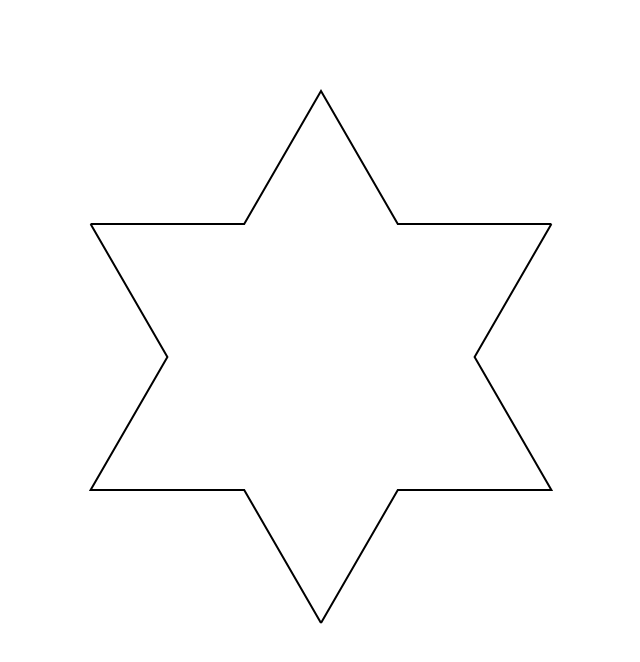
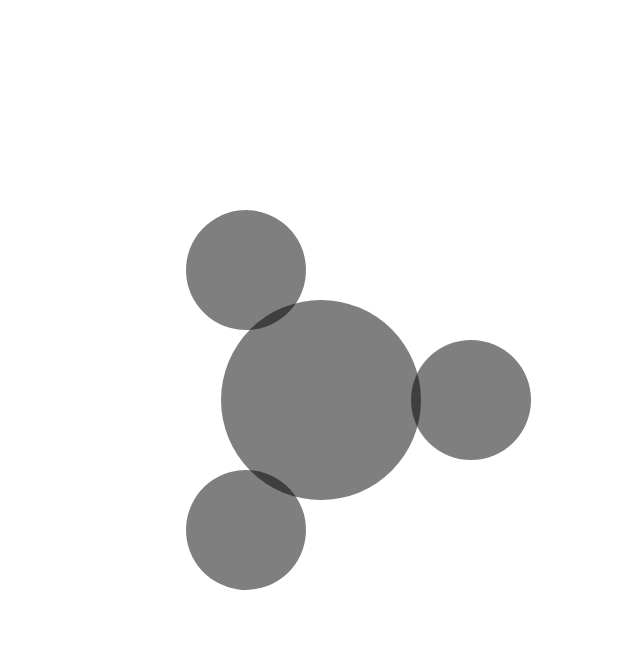
Before and after one commit to growlybear/chaos, a plain HTML site: page index.htm in a window 1280 px wide. Shown: the whole page, without its empty margins (319-959 px from the left). Drawn offline with Linux system fonts and the light colour scheme.

Commit message:
simple shape fractal

```diff
--- a/index.htm
+++ b/index.htm
@@ -37,7 +37,8 @@
         <!-- <script src="js/main.js"></script> -->
         <!-- <script src="js/1-sierpinski-triangle.js"></script> -->
         <!-- <script src="js/2-koch-curve.js"></script> -->
-        <script src="js/2.1-koch-snowflake.js"></script>
+        <!-- <script src="js/2.1-koch-snowflake.js"></script> -->
+        <script src="js/3-custom.js"></script>
 
     </body>
 </html>
--- /dev/null
+++ b/js/3-custom.js
@@ -0,0 +1,83 @@
+/*global chaos */
+
+(function () {
+    'use strict';
+
+    var maxDepth = 0,
+        numShapes = 3,
+        angles = [
+            0,              // 0 degrees
+            Math.PI * 2/3,  // 120 degrees
+            Math.PI * 4/3   // 240 degrees
+        ],
+        size = 0,
+        dist = 0,
+        scaleFactor = 0.6;
+
+    function init() {
+
+        chaos.init();
+
+        size = chaos.height / 8;
+        dist = size * 1.5;
+
+        draw();
+
+        document.body.addEventListener('keyup', function (ev) {
+            switch (ev.keyCode) {
+            case 32:    // space bar
+                maxDepth++;
+                if (maxDepth < 10) {
+                    draw();
+                }
+                break;
+            case 80:    // p key
+                chaos.popImage();
+                break;
+            default:
+                break;
+            }
+        });
+    }
+
+    function draw() {
+        chaos.clear();
+        chaos.context.save();
+        chaos.context.translate(
+            chaos.width * 0.5,
+            chaos.height * 0.5
+        );
+
+        drawShape();
+        iterate(maxDepth);
+        chaos.context.restore();
+    }
+
+    function iterate(depth) {
+        var i;
+        for (i = 0; i < numShapes; i++) {
+            chaos.context.save();
+            chaos.context.rotate(angles[i]);
+            chaos.context.translate(dist, 0);
+            chaos.context.scale(scaleFactor, scaleFactor);
+
+            drawShape();
+
+            if (depth > 0) {
+                iterate(depth - 1);
+            }
+
+            chaos.context.restore();
+        }
+    }
+
+    function drawShape() {
+        chaos.context.fillStyle = 'rgba(0, 0, 0, 0.5)';
+        chaos.context.beginPath();
+        chaos.context.arc(0, 0, size, 0, Math.PI * 2, false);
+        chaos.context.fill();
+    }
+
+    init();
+
+}());
```
